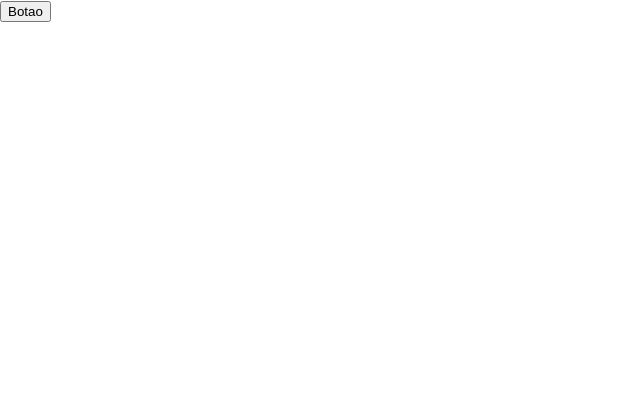
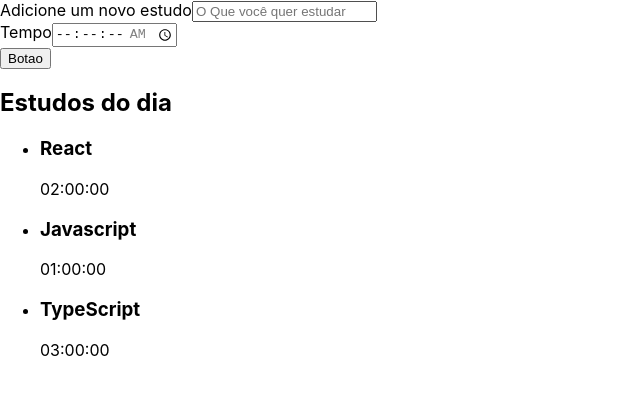
Before and after one commit to geekwx/alurareact, a React (Create React App) app in the folder cursofundamentos/alura-studies/: page / in a window 1280 px wide. Shown: the top 394 px of the page, without its empty margins (0-640 px from the left). Built offline with nearby package versions, Linux system fonts and the light colour scheme.

Commit message:
aula 03.01

```diff
--- a/cursofundamentos/alura-studies/src/App.tsx
+++ b/cursofundamentos/alura-studies/src/App.tsx
@@ -1,10 +1,13 @@
 import React from 'react';
-import Botao from './components/Botao';
+
+import Formulario from './components/Formulario';
+import Lista from './components/Lista';
 
 function App() {
   return (
     <div className="App">
-      <Botao />
+     <Formulario />
+     <Lista />
     </div>
   );
 }
--- /dev/null
+++ b/cursofundamentos/alura-studies/src/components/Formulario/index.tsx
@@ -0,0 +1,26 @@
+import React from "react";
+import Botao from "../Botao";
+
+
+
+class Formulario extends React.Component{
+    render() {
+        return(
+            <form action="">
+                <div>
+                    <label htmlFor="tarefa">Adicione um novo estudo</label>
+                    <input type="text"  name="tarefa" id="tarefa" placeholder="O Que você quer estudar" required />
+
+                </div>
+                <div>
+                    <label htmlFor="tempo">Tempo</label>
+                    <input type="time" step="1"  name="tempo" id="tempo" min="00:00:00" max="01:30:00" required/>
+
+                </div>
+                <Botao />
+            </form>
+        )
+    }
+}
+
+export default Formulario;
--- /dev/null
+++ b/cursofundamentos/alura-studies/src/components/Lista/index.tsx
@@ -0,0 +1,32 @@
+import React from 'react';
+
+function Lista(){
+    const tarefas = [{
+        tarefa: 'React',
+        tempo: '02:00:00'
+    }, {
+        tarefa: 'Javascript',
+        tempo: '01:00:00'
+    },{
+        tarefa: 'TypeScript',
+        tempo: '03:00:00'
+    }
+];
+
+    return(
+        <aside>
+            <h2>Estudos do dia</h2>
+            <ul>
+
+                {tarefas.map((item, index) => (
+                    <li key={index}>
+                        <h3>{item.tarefa}</h3>
+                        <span>{item.tempo}</span>
+                    </li>
+                ))}
+            </ul>
+        </aside>
+    );
+}
+
+export default Lista;
```
Also changed, not shown: 1 other file (tests, documents, lock files or other folders).
